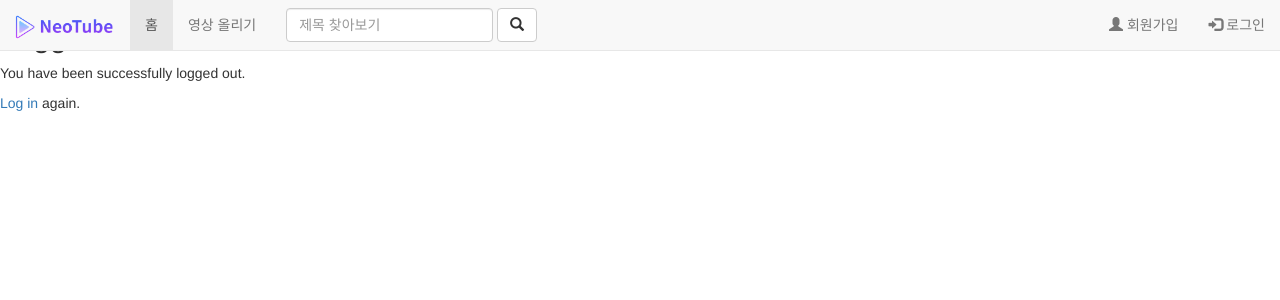
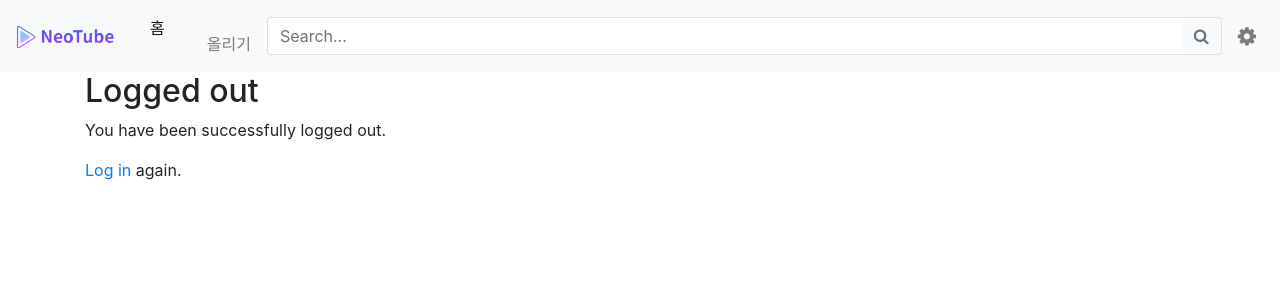
Before and after one commit to ksjae/Neo-tube, a Django app: page /logout/ in a window 1280 px wide. Shown: the top 300 px of the page. Run offline with Django 3.2, Linux system fonts and the light colour scheme; some libraries are stand-ins or nearby versions.

Commit message:
Change file

```diff
--- a/neotube/app/templates/base.html
+++ b/neotube/app/templates/base.html
@@ -3,38 +3,66 @@
 <head>
     <meta charset="UTF-8">
     <title>{% block title %}{% endblock title %}</title>
-    <link rel="stylesheet" href="https://maxcdn.bootstrapcdn.com/bootstrap/3.4.0/css/bootstrap.min.css">
+    <link rel="stylesheet" href="https://stackpath.bootstrapcdn.com/bootstrap/4.3.1/css/bootstrap.min.css" integrity="sha384-ggOyR0iXCbMQv3Xipma34MD+dH/1fQ784/j6cY/iJTQUOhcWr7x9JvoRxT2MZw1T" crossorigin="anonymous">
+    <link href="https://stackpath.bootstrapcdn.com/font-awesome/4.7.0/css/font-awesome.min.css" rel="stylesheet" integrity="sha384-wvfXpqpZZVQGK6TAh5PVlGOfQNHSoD2xbE+QkPxCAFlNEevoEH3Sl0sibVcOQVnN" crossorigin="anonymous">
     <script src="https://ajax.googleapis.com/ajax/libs/jquery/3.4.1/jquery.min.js"></script>
-    <script src="https://maxcdn.bootstrapcdn.com/bootstrap/3.4.0/js/bootstrap.min.js"></script>
+    <script src="https://cdnjs.cloudflare.com/ajax/libs/popper.js/1.14.7/umd/popper.min.js" integrity="sha384-UO2eT0CpHqdSJQ6hJty5KVphtPhzWj9WO1clHTMGa3JDZwrnQq4sF86dIHNDz0W1" crossorigin="anonymous"></script>
+    <script src="https://stackpath.bootstrapcdn.com/bootstrap/4.3.1/js/bootstrap.min.js" integrity="sha384-JjSmVgyd0p3pXB1rRibZUAYoIIy6OrQ6VrjIEaFf/nJGzIxFDsf4x0xIM+B07jRM" crossorigin="anonymous"></script>
+    <style>
+    #navbar_item > li
+    {
+        white-space: nowrap !important;
+        margin-left: 10px;
+    }
+    </style>
 </head>
 <body>
-<nav class="navbar navbar-default navbar-fixed-top">
-  <div class="container-fluid">
-    <div class="navbar-header">
-      {% load static %}
-      <a class="navbar-brand" href="{% url 'index' %}">
-      <img src="{% static '/app/logo.png' %}" width="100"/>
-      </a>
-    </div>
-    <ul class="nav navbar-nav">
-      <li class="active"><a href="{% url 'index' %}">홈</a></li>
-      <li><a href="#">영상 올리기</a></li>
+{% load static %}
+<nav class="navbar navbar-expand-lg navbar-light bg-light">
+  <a class="navbar-brand" href="{% url 'index' %}">
+  <img src="{% static '/app/logo.png' %}" width="100"/></a>
+  <button class="navbar-toggler" type="button" data-toggle="collapse" data-target="#navbarSupportedContent" aria-controls="navbarSupportedContent" aria-expanded="false" aria-label="Toggle navigation">
+    <span class="navbar-toggler-icon"></span>
+  </button>
+
+  <div class="collapse navbar-collapse" id="navbarSupportedContent">
+    {% with url_name=request.resolver_match.url_name %}
+    <ul class="navbar-nav" id="navbar_item">
+      <li class="nav-item active">
+        <a class="nav-link" href="#">홈 {% if url_name == 'index' %}<span class="sr-only">(current)</span></a>{% endif %}
+      </li>
+      <li class="nav-item">
+        <a class="nav-link" href="#">올리기 {% if url_name == 'upload' %}<span class="sr-only">(current)</span></a>{% endif %}</a>
+      </li>
     </ul>
-    <ul class="nav navbar-nav navbar-right">
-      <li><a href="{% url 'signup' %}"><span class="glyphicon glyphicon-user"></span> 회원가입</a></li>
-      <li><a href="{% url 'login' %}"><span class="glyphicon glyphicon-log-in"></span> 로그인</a></li>
-    </ul>
-    <form class="navbar-form navbar-left" action="#">
-      <div class="form-group">
-        <input type="text" class="form-control" placeholder="제목 찾아보기">
+    <form class="mx-2 my-auto d-inline w-100">
+      <div class="input-group">
+                <input type="text" class="form-control border border-right-0" placeholder="Search...">
+                <span class="input-group-append">
+                <button class="btn btn-outline-secondary border border-left-0" type="button">
+                    <i class="fa fa-search"></i>
+                </button>
+              </span>
       </div>
-      <button class="btn btn-default" type="submit">
-        <i class="glyphicon glyphicon-search"></i>
-      </button>
     </form>
+    <ul class="navbar-nav">
+            <li class="nav-item dropdown">
+                <a class="nav-link" href="http://example.com" id="navbarDropdownMenuLink" data-toggle="dropdown" aria-haspopup="true" aria-expanded="false">
+                    <i class="fa fa-cog fa-lg"></i>
+                </a>
+                <div class="dropdown-menu dropdown-menu-right" aria-labelledby="navbarDropdownMenuLink">
+                    <a class="dropdown-item" href="#">Action</a>
+                    <a class="dropdown-item" href="#">Another action</a>
+                    <a class="dropdown-item" href="#">Something else here</a>
+                </div>
+            </li>
+        </ul>
   </div>
+  {% endwith %}
 </nav>
-        {% block content %}
-        {% endblock %}
+<main role="main" class="container">
+    {% block content %}
+    {% endblock %}
+</main>
 </body>
 </html>
```
Also changed, not shown: 1 other file.
